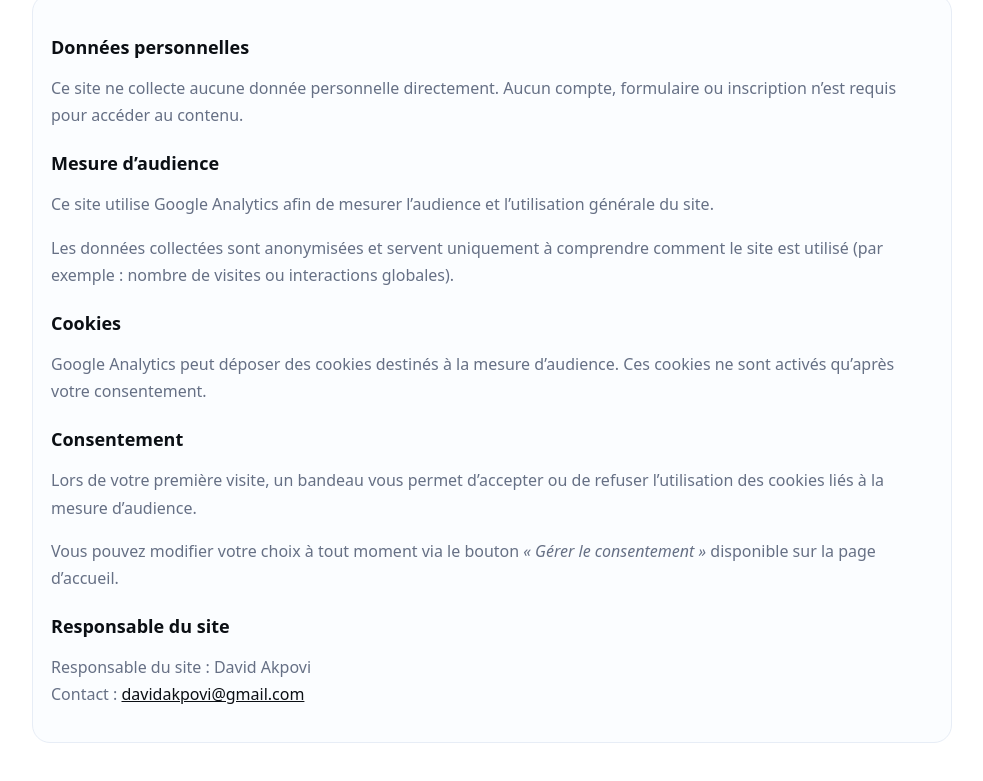
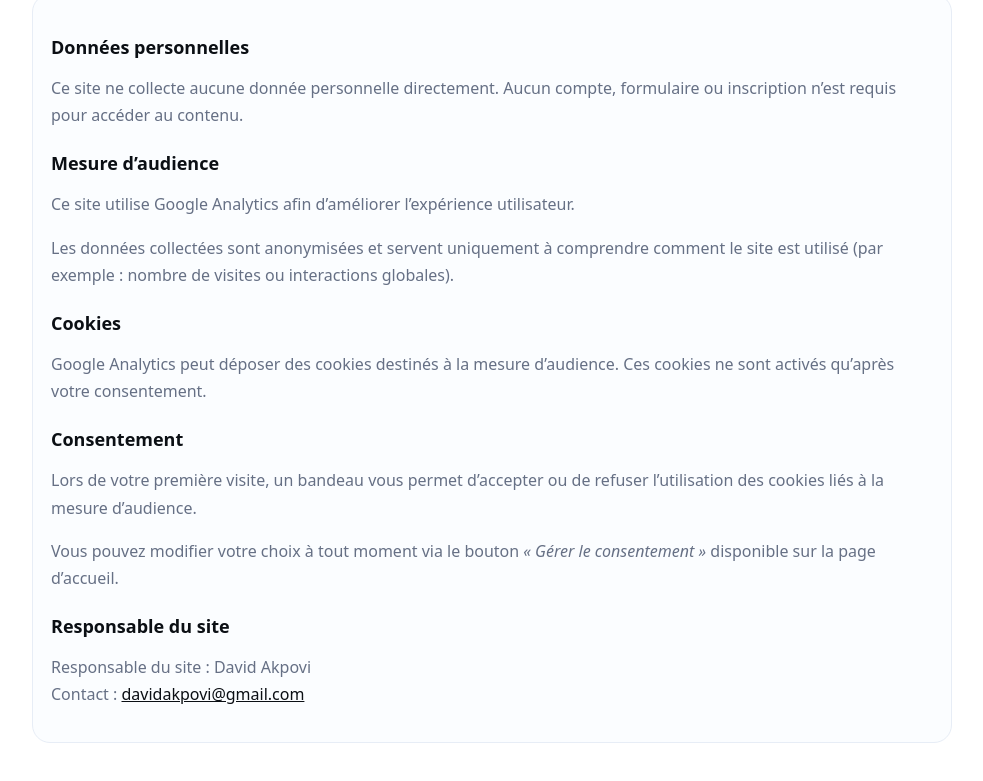
Before and after one commit to davidakpovi/comment-utiliser-ia-sans-coder, a plain HTML site: page privacy.html in a window 1280 px wide. Shown: the part 121-902 px from the top of the page, without its empty margins (148-1131 px from the left). Drawn offline with Linux system fonts and the light colour scheme.

Commit message:
Update privacy.html

```diff
--- a/privacy.html
+++ b/privacy.html
@@ -46,7 +46,7 @@
 
       <h2>Mesure d’audience</h2>
       <p>
-        Ce site utilise Google Analytics afin de mesurer l’audience et l’utilisation générale du site.
+        Ce site utilise Google Analytics afin d’améliorer l’expérience utilisateur.
       </p>
       <p>
         Les données collectées sont anonymisées et servent uniquement à comprendre comment le site est utilisé
```
